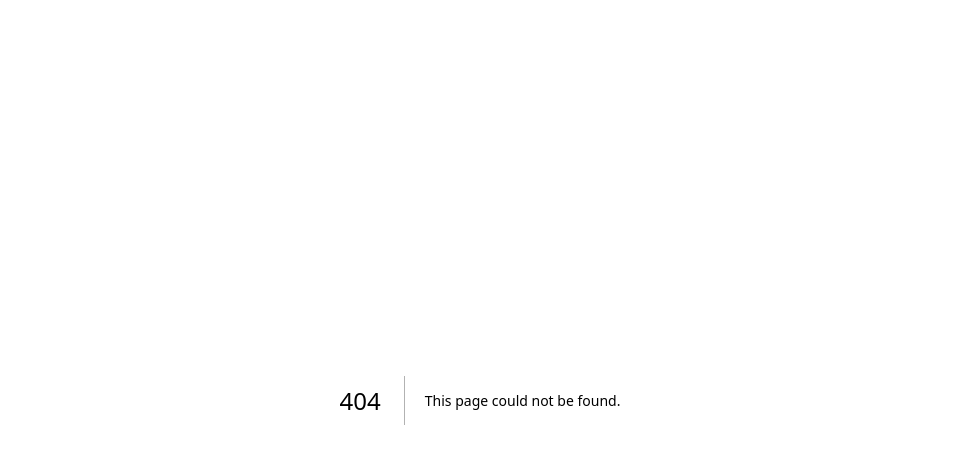
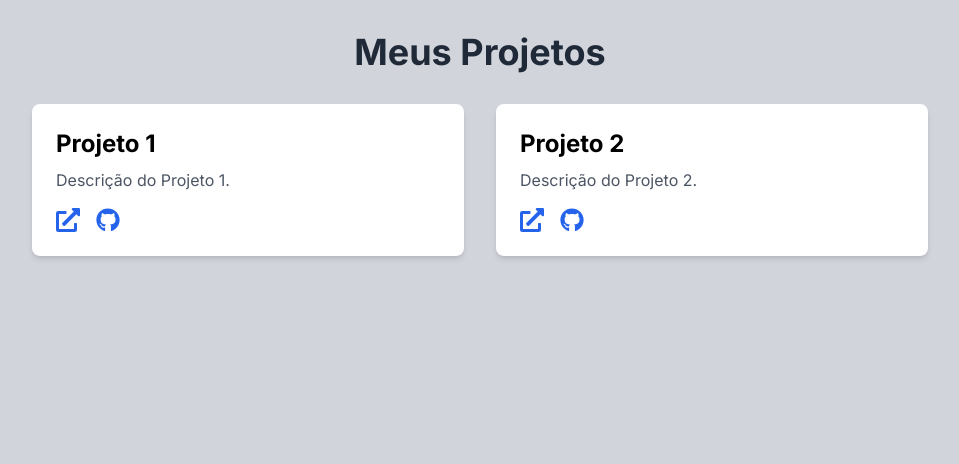
Before and after one commit to agostinhomarcia/new-port, a Next.js app: page /projects in a window 1280 px wide. Before the commit this address had no page. Shown: the top 464 px of the page, without its empty margins (160-1119 px from the left). Built offline with nearby package versions, Linux system fonts and the light colour scheme.

Commit message:
feat: add components about, contact e projects

```diff
--- a/package.json
+++ b/package.json
@@ -12,7 +12,9 @@
     "autoprefixer": "^10.4.20",
     "next": "14.2.6",
     "react": "^18",
-    "react-dom": "^18"
+    "react-dom": "^18",
+    "react-icons": "^5.3.0",
+    "swiper": "^11.1.10"
   },
   "devDependencies": {
     "@types/node": "^20",
--- /dev/null
+++ b/src/app/about/page.tsx
@@ -0,0 +1,25 @@
+import Image from "next/image";
+
+export default function About() {
+  return (
+    <div className="flex flex-col items-center justify-center min-h-screen bg-gray-400 p-4">
+      <div className="bg-gray-300 shadow-md rounded-lg p-6 max-w-lg w-full">
+        <Image
+          src="/marcia.png"
+          width={300}
+          height={300}
+          alt="Minha Foto"
+          className="rounded-full mx-auto mb-4"
+        />
+        <h1 className="text-3xl font-bold text-center text-gray-800 mb-2">
+          Olá, eu sou a Márcia
+        </h1>
+        <p className="text-gray-600 text-center">
+          Sou um desenvolvedor front-end com experiência em React | Next.js |
+          React Native . Tenho paixão por criar interfaces de usuário bonitas e
+          funcionais.
+        </p>
+      </div>
+    </div>
+  );
+}
--- /dev/null
+++ b/src/app/contact/page.tsx
@@ -0,0 +1,68 @@
+export default function Contact() {
+  return (
+    <div className="min-h-screen bg-gray-300 flex items-center justify-center p-8">
+      <div className="bg-white shadow-md rounded-lg p-6 max-w-lg w-full">
+        <h1 className="text-3xl font-bold text-center text-gray-800 mb-8">
+          Entre em Contato
+        </h1>
+        <form
+          action="https://formspree.io/f/{seu-endereco-formspree}"
+          method="POST"
+          className="space-y-6"
+        >
+          <div>
+            <label
+              htmlFor="name"
+              className="block text-sm font-medium text-gray-700"
+            >
+              Nome
+            </label>
+            <input
+              type="text"
+              name="name"
+              id="name"
+              required
+              className="mt-1 block w-full p-2 border border-gray-300 rounded-md shadow-sm focus:ring-blue-500 focus:border-blue-500 sm:text-sm"
+            />
+          </div>
+          <div>
+            <label
+              htmlFor="email"
+              className="block text-sm font-medium text-gray-700"
+            >
+              Email
+            </label>
+            <input
+              type="email"
+              name="email"
+              id="email"
+              required
+              className="mt-1 block w-full p-2 border border-gray-300 rounded-md shadow-sm focus:ring-blue-500 focus:border-blue-500 sm:text-sm"
+            />
+          </div>
+          <div>
+            <label
+              htmlFor="message"
+              className="block text-sm font-medium text-gray-700"
+            >
+              Mensagem
+            </label>
+            <textarea
+              name="message"
+              id="message"
+              rows={4}
+              required
+              className="mt-1 block w-full p-2 border border-gray-300 rounded-md shadow-sm focus:ring-blue-500 focus:border-blue-500 sm:text-sm"
+            />
+          </div>
+          <button
+            type="submit"
+            className="w-full bg-blue-600 text-white py-2 px-4 rounded-md hover:bg-blue-700 focus:outline-none focus:ring-2 focus:ring-blue-500"
+          >
+            Enviar
+          </button>
+        </form>
+      </div>
+    </div>
+  );
+}
--- /dev/null
+++ b/src/app/projects/page.tsx
@@ -0,0 +1,63 @@
+"use client";
+
+import Link from "next/link";
+import { FaGithub, FaExternalLinkAlt } from "react-icons/fa";
+
+export default function Projects() {
+  return (
+    <div className="min-h-screen bg-gray-300 p-8">
+      <h1 className="text-4xl font-bold text-center text-gray-800 mb-8">
+        Meus Projetos
+      </h1>
+      <div className="grid grid-cols-1 md:grid-cols-2 gap-8 max-w-4xl mx-auto">
+        <div className="bg-white shadow-md rounded-lg p-6">
+          <h2 className="text-2xl font-bold mb-2">Projeto 1</h2>
+          <p className="text-gray-600 mb-4">Descrição do Projeto 1.</p>
+          <div className="flex space-x-4">
+            <Link
+              href=" https://dark-theta.vercel.app"
+              target="_blank"
+              rel="noopener noreferrer"
+              className="text-blue-600 hover:text-blue-800"
+            >
+              <FaExternalLinkAlt size={24} />
+            </Link>
+            <Link
+              href="https://github.com/agostinhomarcia/Dark"
+              target="_blank"
+              rel="noopener noreferrer"
+              className="text-blue-600 hover:text-blue-800"
+            >
+              <FaGithub size={24} />
+            </Link>
+          </div>
+        </div>
+
+        <div className="bg-white shadow-md rounded-lg p-6">
+          <h2 className="text-2xl font-bold mb-2">Projeto 2</h2>
+          <p className="text-gray-600 mb-4">Descrição do Projeto 2.</p>
+          <div className="flex space-x-4">
+            <Link
+              href="https://cart-mks.vercel.app/"
+              target="_blank"
+              rel="noopener noreferrer"
+              className="text-blue-600 hover:text-blue-800"
+            >
+              <FaExternalLinkAlt size={24} />
+            </Link>
+            <Link
+              href="https://github.com/seu-usuario/repositorio-projeto-2"
+              target="_blank"
+              rel="noopener noreferrer"
+              className="text-blue-600 hover:text-blue-800"
+            >
+              <FaGithub size={24} />
+            </Link>
+          </div>
+        </div>
+
+        {/* Adicione mais cartões de projeto conforme necessário */}
+      </div>
+    </div>
+  );
+}
```
Also changed, not shown: public/marcia.png (added), 1 other file (tests, documents, lock files or other folders).
